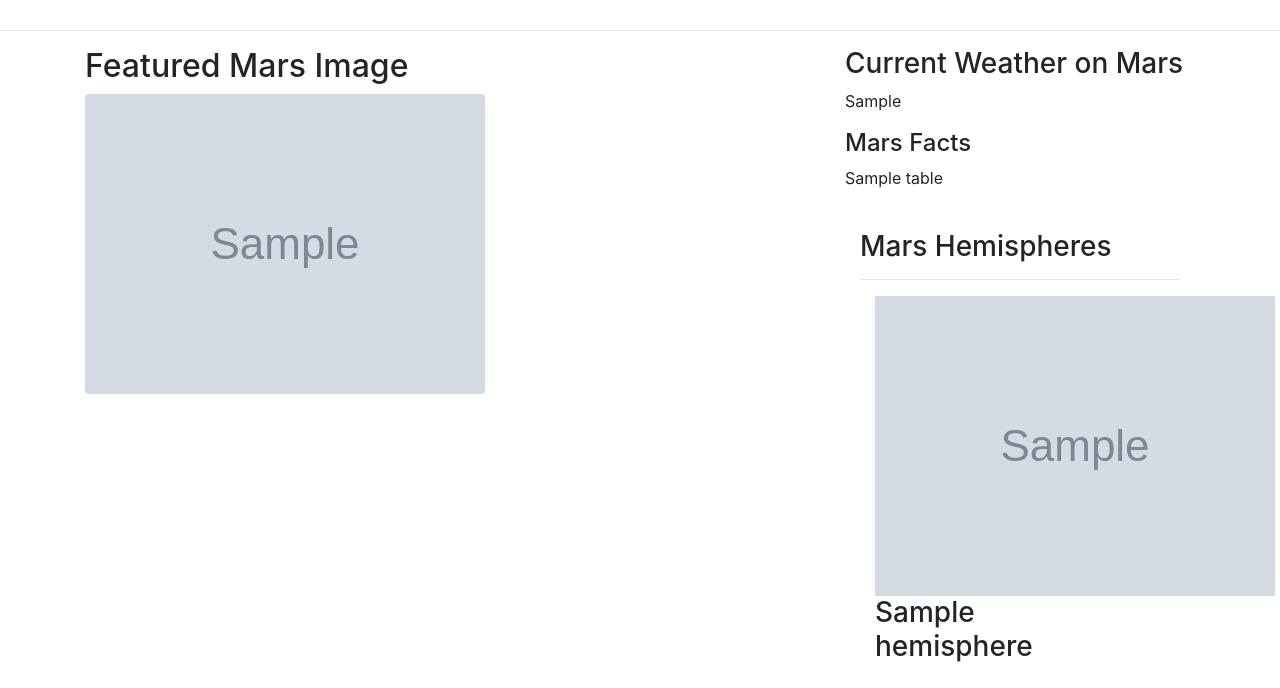
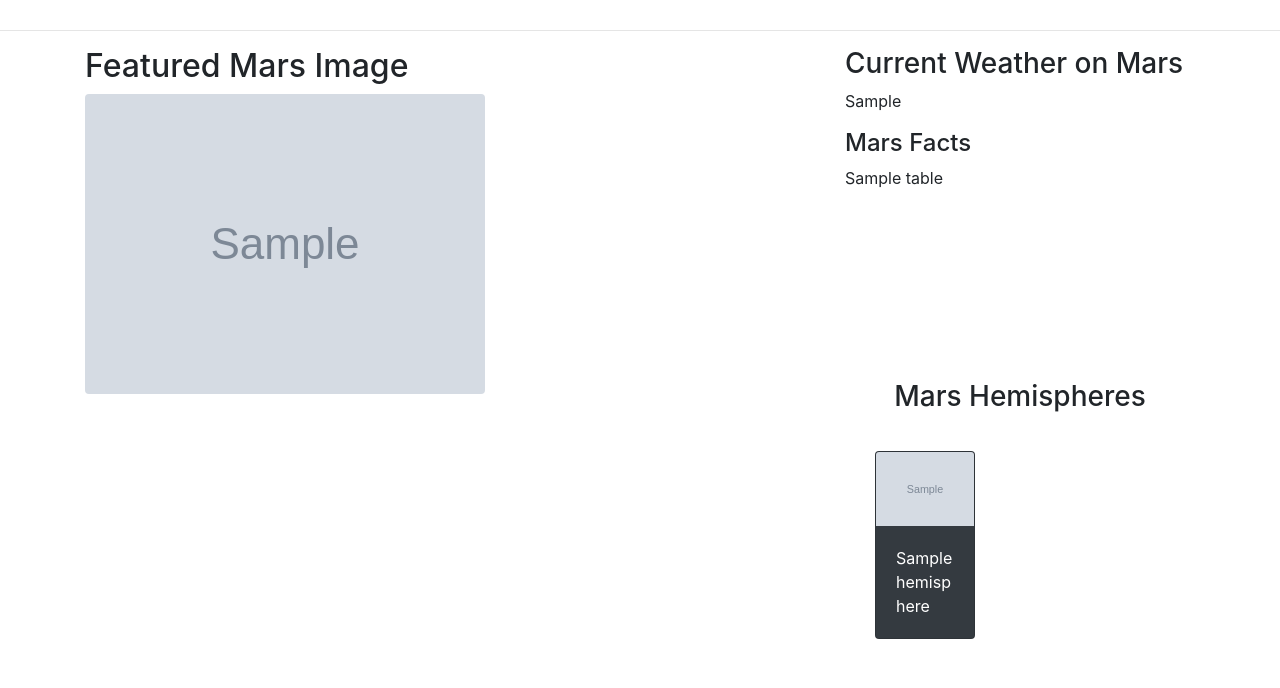
Before and after one commit to Hph7/web-scraping-challenge, a Flask app: page / in a window 1280 px wide. Shown: the part 384-1072 px from the top of the page. After the commit the page ends 1023 px from the top, so only its background shows below. Run offline with Flask 2, Linux system fonts and the light colour scheme; grey boxes marked "Sample" are stand-in pictures; a database or web service that is not in the repository returns one stand-in record (values such as "Sample title"); some libraries are stand-ins or nearby versions.

Commit message:
images aligned

```diff
--- a/Missions_to_Mars/templates/index.html
+++ b/Missions_to_Mars/templates/index.html
@@ -44,22 +44,24 @@
         </div>
         <br>
 
-        <div class="container">
-            <div class ="row" id="mars-hemispheres">
-                <div class = "col-md-12">
-                    <h3>Mars Hemispheres</h3>
-                    <hr>
-
+        <h3 style="padding-top: 50px; margin-top: 100px; text-align: center;">Mars Hemispheres</h3>
+        <div class="card-deck">
+            <hr>
+            <div class="col-md-12">
+                <div class="row">
                     {% for hemisphere in mars.hemisphere_image_urls %}
-                        <div class = "col-md-6">
-                            <div class = "thumbnail">
-                                <img src = "{{hemisphere.img_url}}">
-                                <h3>{{hemisphere.title}}</h3>
+                    <div class="col-md-6">
+                        <div class="card text-white bg-dark" style="margin: 30px;">
+                            <img class="card-img-top" src="{{ hemisphere.img_url }}" />
+                            <div class="card-body">
+                                <p class="card-text">{{hemisphere.title}}</p>
                             </div>
                         </div>
+                    </div>
                     {% endfor %}
                 </div>
             </div>
         </div>
+
     </body>
 </html>
```
